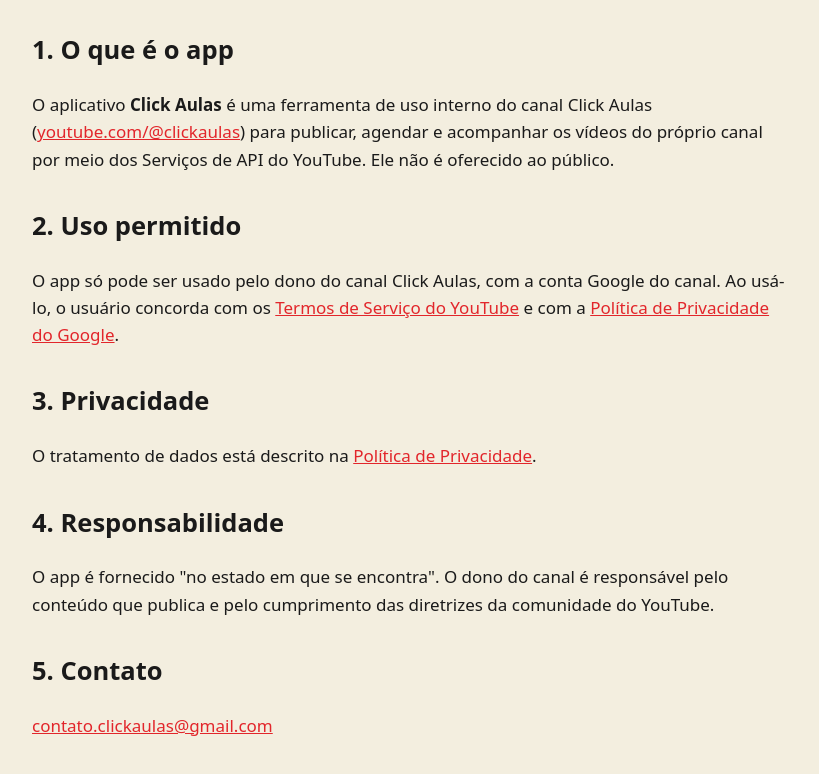
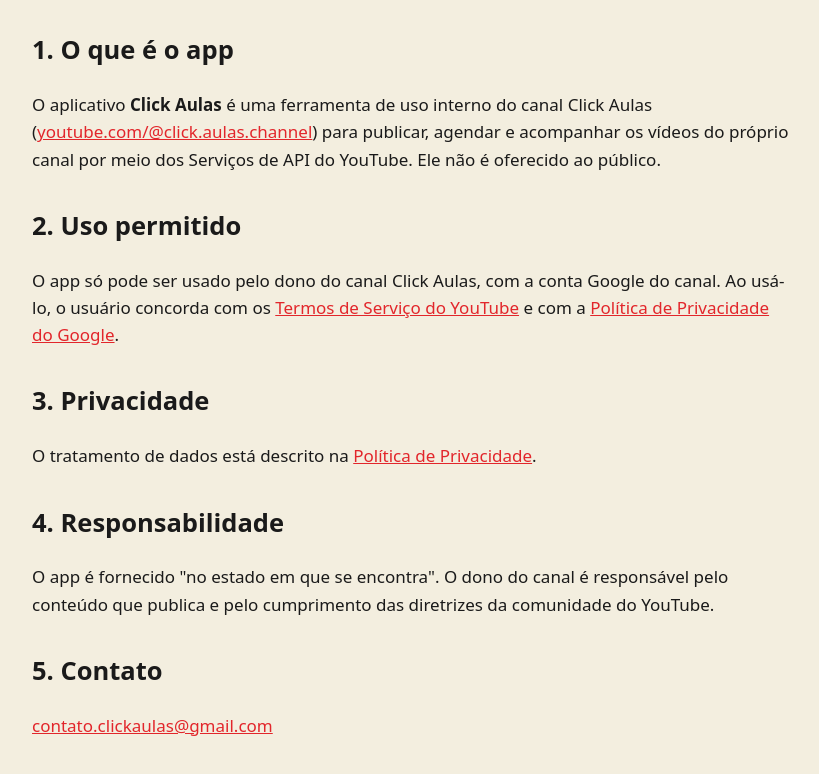
Before and after one commit to sandrovale/clickaulas, a plain HTML site: page termos.html in a window 1280 px wide. Shown: the part 156-930 px from the top of the page, without its empty margins (228-1047 px from the left). Drawn offline with Linux system fonts and the light colour scheme.

Commit message:
Update link in app description for accuracy

```diff
--- a/termos.html
+++ b/termos.html
@@ -20,7 +20,7 @@
 <p class="data">Click Aulas · última atualização: 20 de novembro de 2026</p>
 
 <h2>1. O que é o app</h2>
-<p>O aplicativo <strong>Click Aulas</strong> é uma ferramenta de uso interno do canal Click Aulas (<a href="https://www.youtube.com/@clickaulas">youtube.com/@clickaulas</a>) para publicar, agendar e acompanhar os vídeos do próprio canal por meio dos Serviços de API do YouTube. Ele não é oferecido ao público.</p>
+<p>O aplicativo <strong>Click Aulas</strong> é uma ferramenta de uso interno do canal Click Aulas (<a href="https://www.youtube.com/@click.aulas.channel">youtube.com/@click.aulas.channel</a>) para publicar, agendar e acompanhar os vídeos do próprio canal por meio dos Serviços de API do YouTube. Ele não é oferecido ao público.</p>
 
 <h2>2. Uso permitido</h2>
 <p>O app só pode ser usado pelo dono do canal Click Aulas, com a conta Google do canal. Ao usá-lo, o usuário concorda com os <a href="https://www.youtube.com/t/terms">Termos de Serviço do YouTube</a> e com a <a href="https://policies.google.com/privacy">Política de Privacidade do Google</a>.</p>
```
